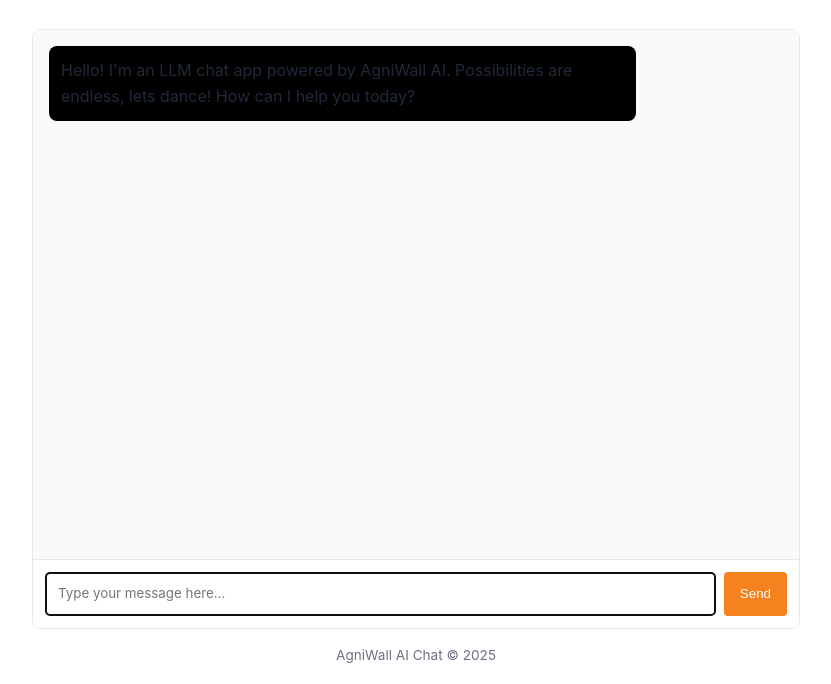
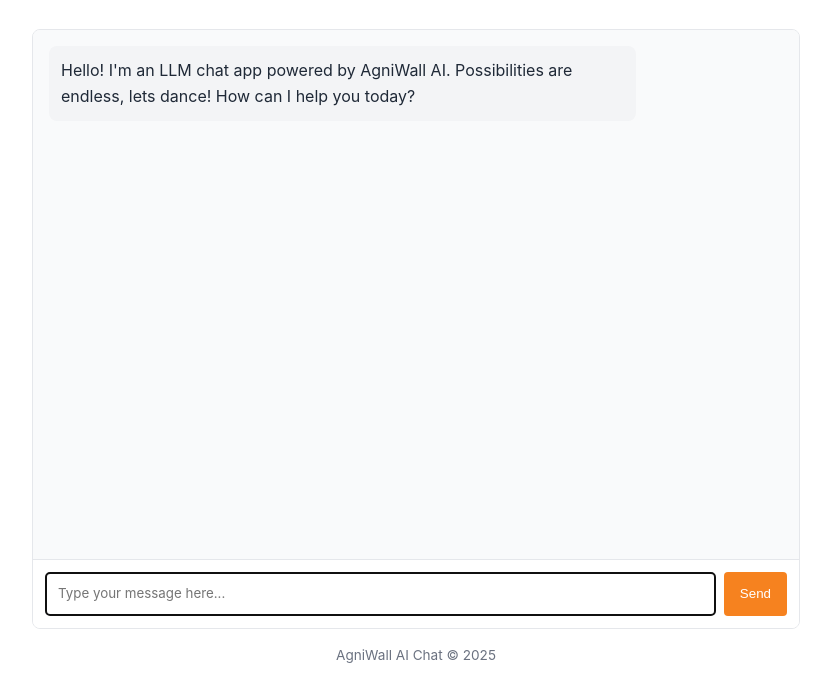
Before and after one commit to prakasav/llm-chat-app-template, a website: page public/index.html in a window 1280 px wide. Shown: the part 116-800 px from the top of the page, without its empty margins (224-1055 px from the left). Drawn offline with Linux system fonts and the light colour scheme.

Commit message:
Update index.html

```diff
--- a/public/index.html
+++ b/public/index.html
@@ -13,7 +13,7 @@
         --text-color: #1f2937;
         --text-light: #6b7280;
         --user-msg-bg: #fff2e6;
-        --assistant-msg-bg: #000000;
+        --assistant-msg-bg: #f3f4f6;
       }
 
       * {
```
